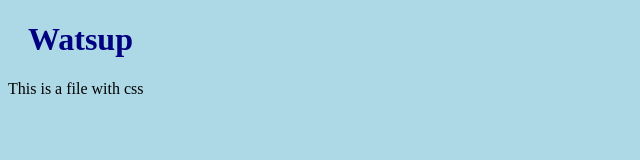
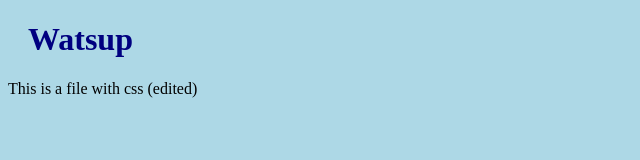
Before and after one commit to petrasio/repo1, a plain HTML site: page index.html in a window 1280 px wide. Shown: the full height of the page, 0-640 px from the left. Drawn offline with Linux system fonts and the light colour scheme.

Commit message:
updated html file

```diff
--- a/index.html
+++ b/index.html
@@ -8,6 +8,6 @@
   </head>
   <body>
     <h1>Watsup</h1>
-    <p>This is a file with css</p>
+    <p>This is a file with css (edited)</p>
   </body>
 </html>
```
